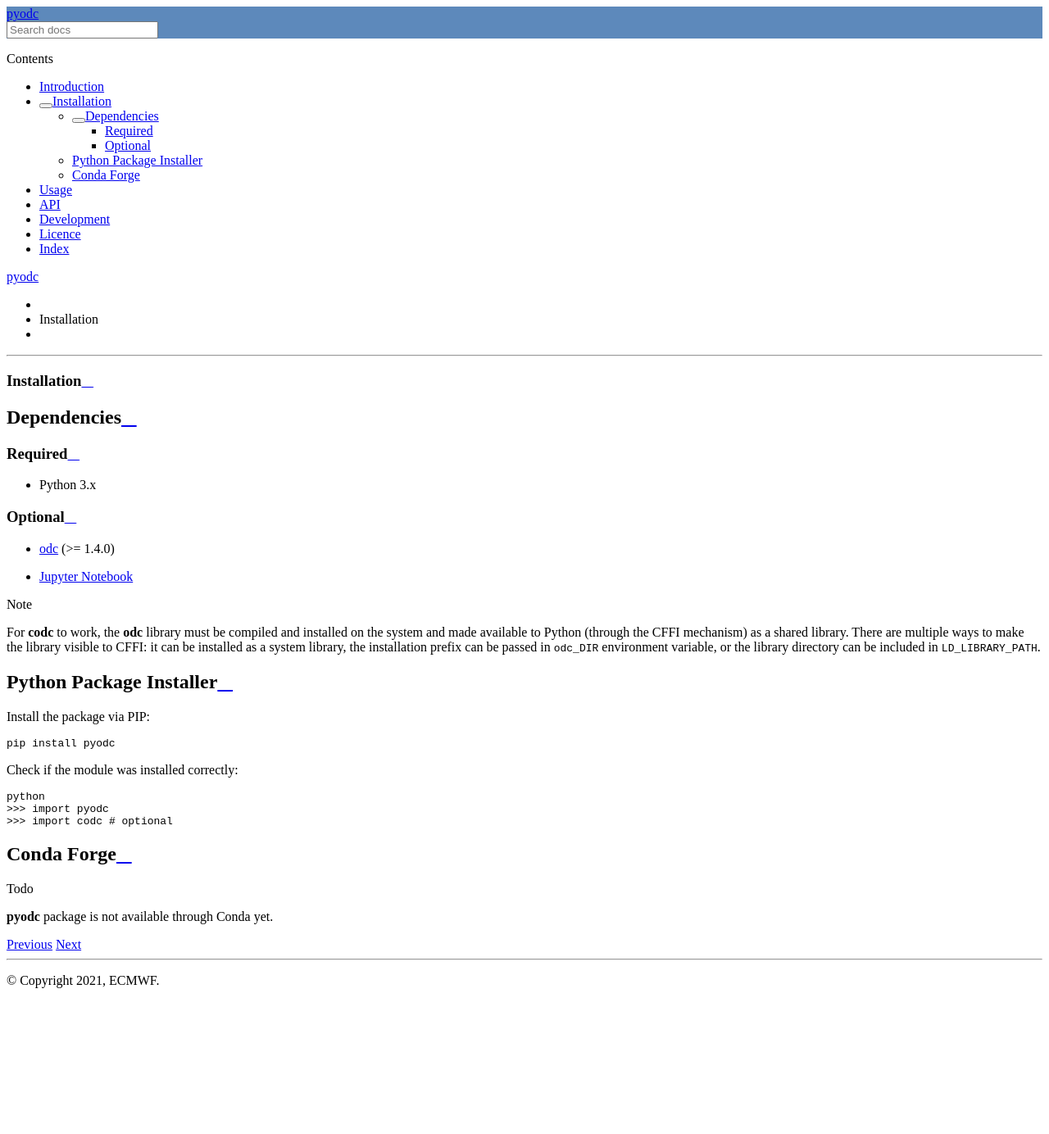
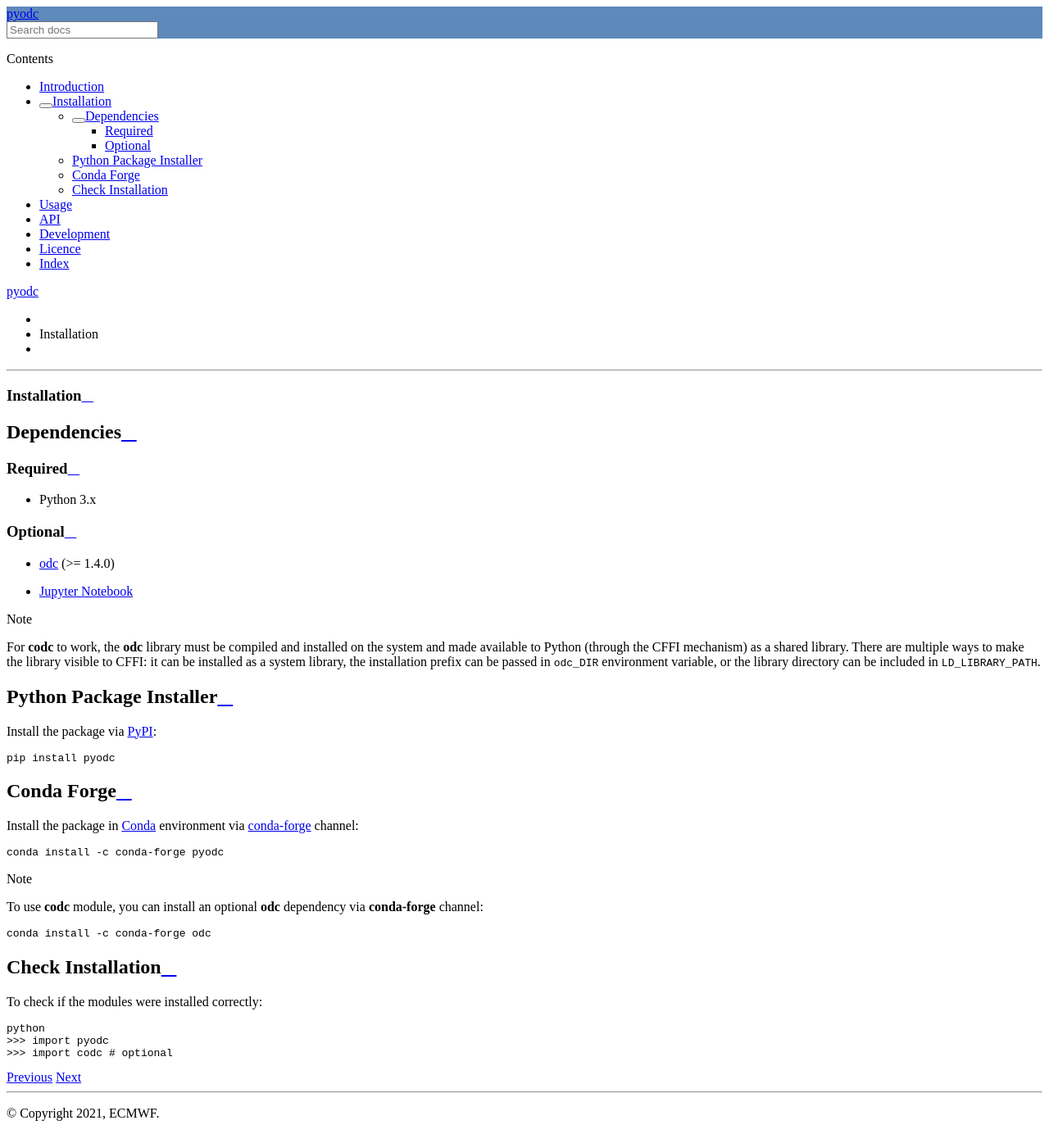
Before and after one commit to ecmwf/pyodc, a Sphinx documentation site: the page built from docs/content/installation.rst, in a window 1280 px wide. Shown: the whole page at 82% size. Built offline with Sphinx 7.4.7 and the Read the Docs theme 2.0.0, drawn with Linux system fonts in a browser that asks for light colours; before the commit the page ends 1222 px from its top, so only the background shows below that.

Commit message:
Added conda-forge installation instructions.

```diff
--- a/docs/content/installation.rst
+++ b/docs/content/installation.rst
@@ -33,18 +33,44 @@ Optional
 
 
 .. index:: Installation
-   single: Installation; PIP
+   single: Installation; PyPI
 
 Python Package Installer
 ------------------------
 
-Install the package via PIP:
+Install the package via `PyPI`_:
 
 .. code-block:: shell
 
    pip install pyodc
 
-Check if the module was installed correctly:
+
+.. index::
+   single: Installation; Conda Forge
+
+Conda Forge
+-----------
+
+Install the package in `Conda`_ environment via `conda-forge`_ channel:
+
+.. code-block:: shell
+
+   conda install -c conda-forge pyodc
+
+
+.. note::
+
+   To use **codc** module, you can install an optional **odc** dependency via **conda-forge** channel:
+
+   .. code-block:: shell
+
+      conda install -c conda-forge odc
+
+
+Check Installation
+------------------
+
+To check if the modules were installed correctly:
 
 .. code-block:: shell
 
@@ -53,12 +79,6 @@ Check if the module was installed correctly:
     >>> import codc # optional
 
 
-.. index::
-   single: Installation; Conda
-
-Conda Forge
------------
-
-.. todo::
-
-   **pyodc** package is not available through Conda yet.
+.. _`PyPI`: https://pypi.org
+.. _`Conda`: https://docs.conda.io
+.. _`conda-forge`: https://conda-forge.org
```
